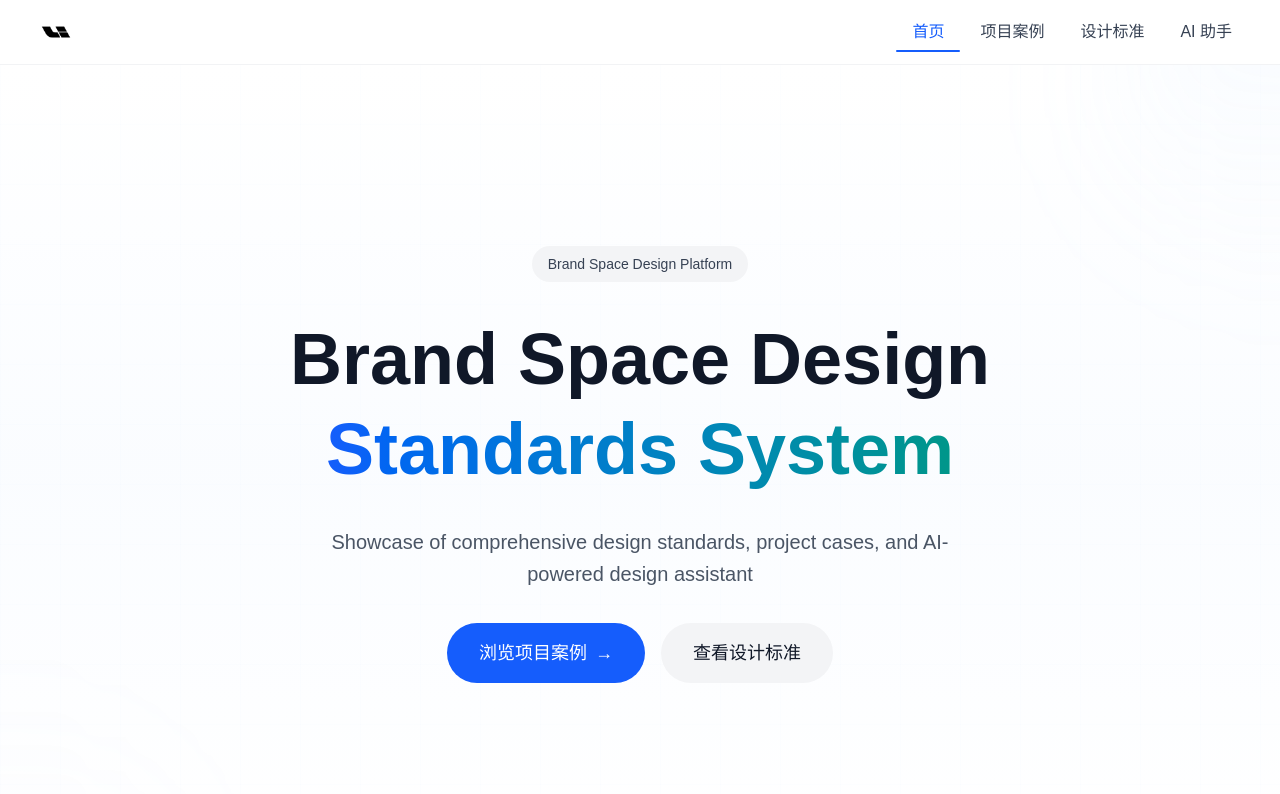
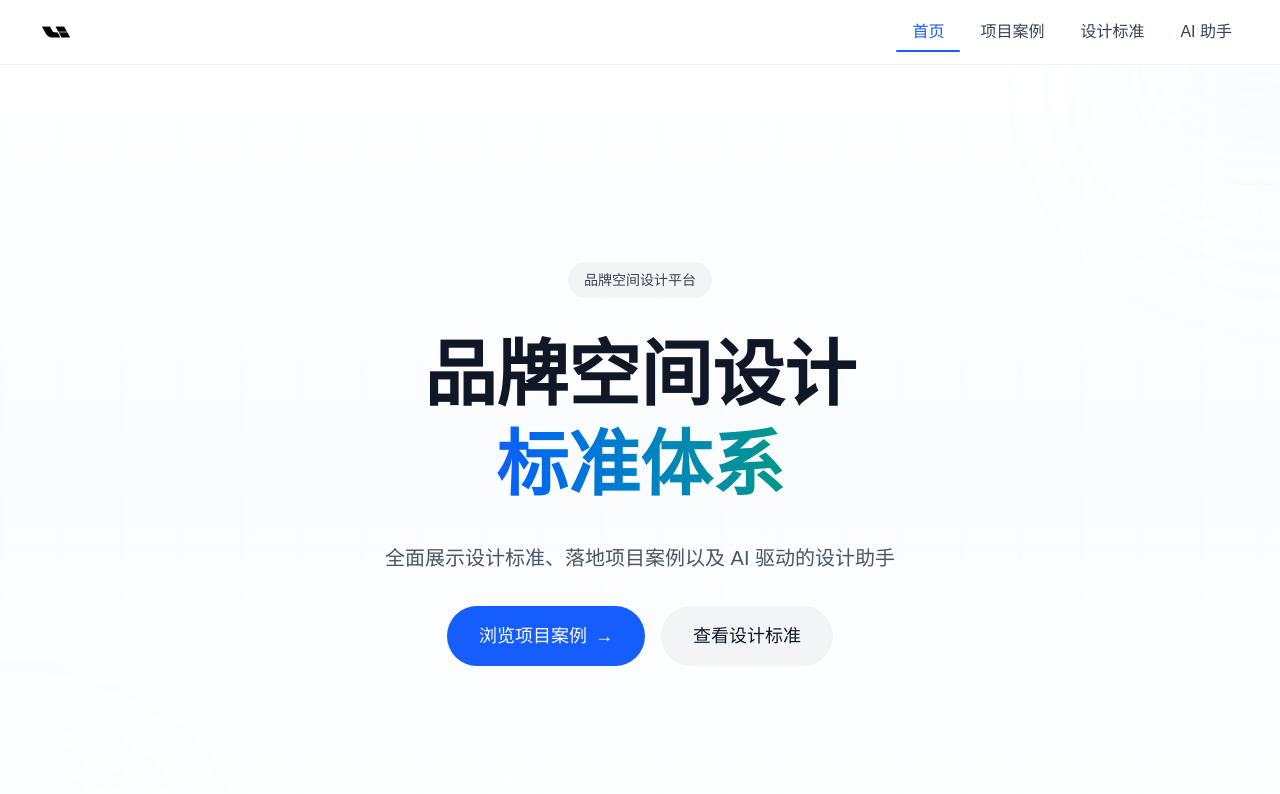
Before and after one commit to 1784810963-afk/brand-space-design-product, a Next.js app in the folder brand-space-web/: page / in a window 1280 px wide. Shown: the top 794 px of the page. Built offline with nearby package versions, Linux system fonts and the light colour scheme.

Commit message:
Revert: Restore Chinese branding to website
Restored all branding text from English back to Chinese:
- Page metadata (title and description)
- Logo text
- Hero section (platform label, title, subtitle)
- Footer copyright text

Co-Authored-By: Claude <noreply@anthropic.com>

```diff
--- a/brand-space-web/app/layout.tsx
+++ b/brand-space-web/app/layout.tsx
@@ -14,8 +14,8 @@ const geistMono = Geist_Mono({
 });
 
 export const metadata: Metadata = {
-  title: "Brand Space Design Platform - Complete Design Standards System",
-  description: "Showcase of Brand Space design standards, project cases, and AI-powered design assistant",
+  title: "品牌空间设计平台 - 完整的设计标准体系展示",
+  description: "展示品牌空间设计标准、落地项目案例和 AI 驱动的设计助手",
 };
 
 export default function RootLayout({
--- a/brand-space-web/app/page.tsx
+++ b/brand-space-web/app/page.tsx
@@ -205,7 +205,7 @@ export default function Home() {
       <footer className="w-full bg-gray-900 text-white py-12 px-4 sm:px-6 lg:px-8">
         <div className="max-w-7xl mx-auto text-center">
           <p className="text-gray-400">
-            © 2026 Brand Space Design Platform. All rights reserved.
+            © 2026 品牌空间设计平台. 所有权利保留。
           </p>
         </div>
       </footer>
--- a/brand-space-web/components/Hero.tsx
+++ b/brand-space-web/components/Hero.tsx
@@ -70,7 +70,7 @@ export default function Hero() {
             className="inline-block"
           >
             <span className="inline-block px-4 py-2 bg-gray-100 text-gray-700 rounded-full text-sm font-medium">
-              Brand Space Design Platform
+              品牌空间设计平台
             </span>
           </motion.div>
 
@@ -81,10 +81,10 @@ export default function Hero() {
             transition={{ delay: 0.3, duration: 0.8 }}
             className="text-5xl sm:text-6xl lg:text-7xl font-bold text-gray-900 leading-tight"
           >
-            Brand Space Design
+            品牌空间设计
             <br />
             <span className="bg-gradient-to-r from-blue-600 to-teal-600 bg-clip-text text-transparent">
-              Standards System
+              标准体系
             </span>
           </motion.h1>
 
@@ -95,7 +95,7 @@ export default function Hero() {
             transition={{ delay: 0.4, duration: 0.8 }}
             className="text-lg sm:text-xl text-gray-600 max-w-2xl mx-auto leading-relaxed"
           >
-            Showcase of comprehensive design standards, project cases, and AI-powered design assistant
+            全面展示设计标准、落地项目案例以及 AI 驱动的设计助手
           </motion.p>
 
           {/* 按钮组 */}
--- a/brand-space-web/components/Logo.tsx
+++ b/brand-space-web/components/Logo.tsx
@@ -55,7 +55,7 @@ export default function Logo({ size = 'md', showText = true, className = '' }: L
       {/* 文字 */}
       {showText && (
         <span className={`font-bold text-gray-900 whitespace-nowrap ${textSize}`}>
-          Brand Space
+          品牌空间
         </span>
       )}
     </div>
```
